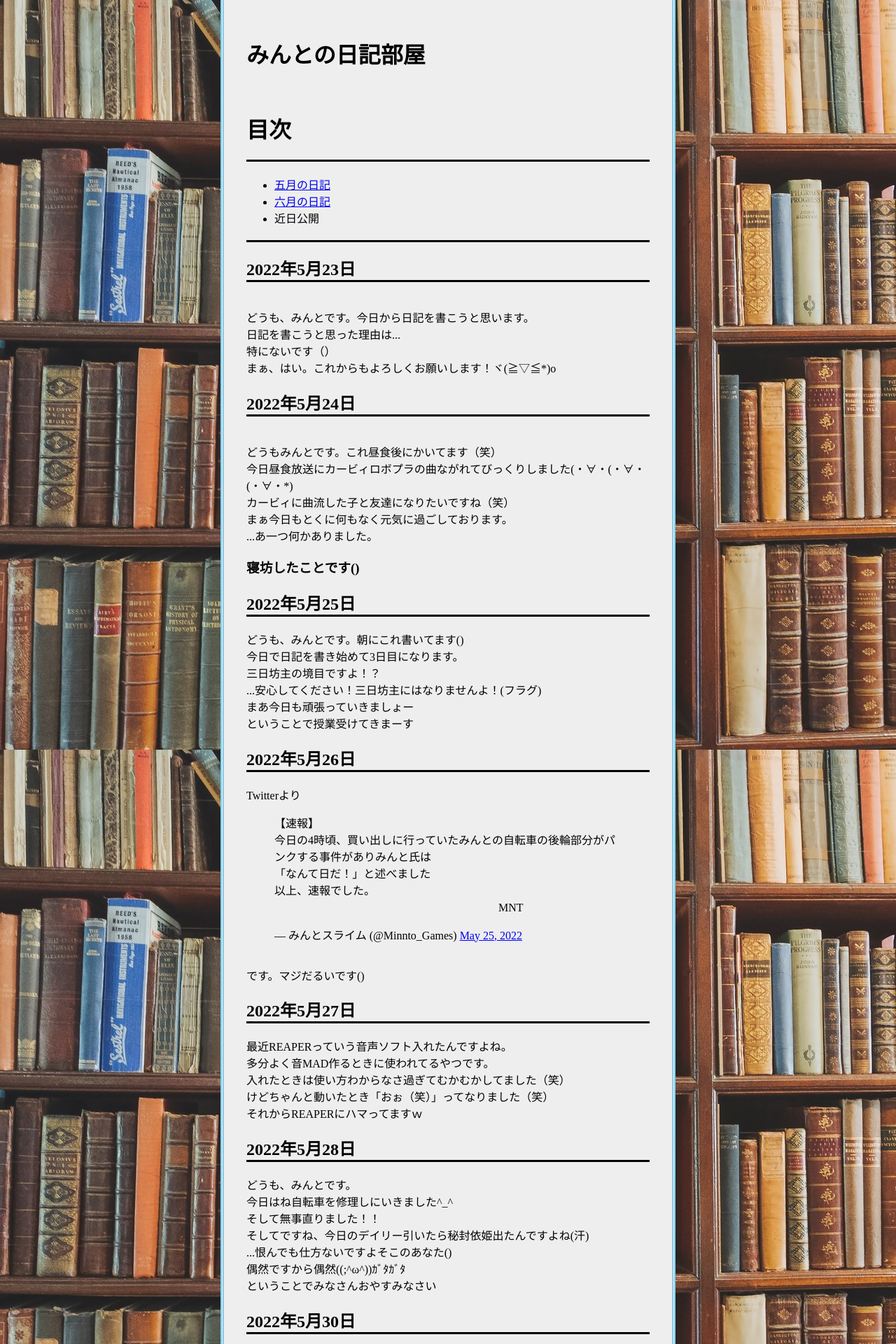
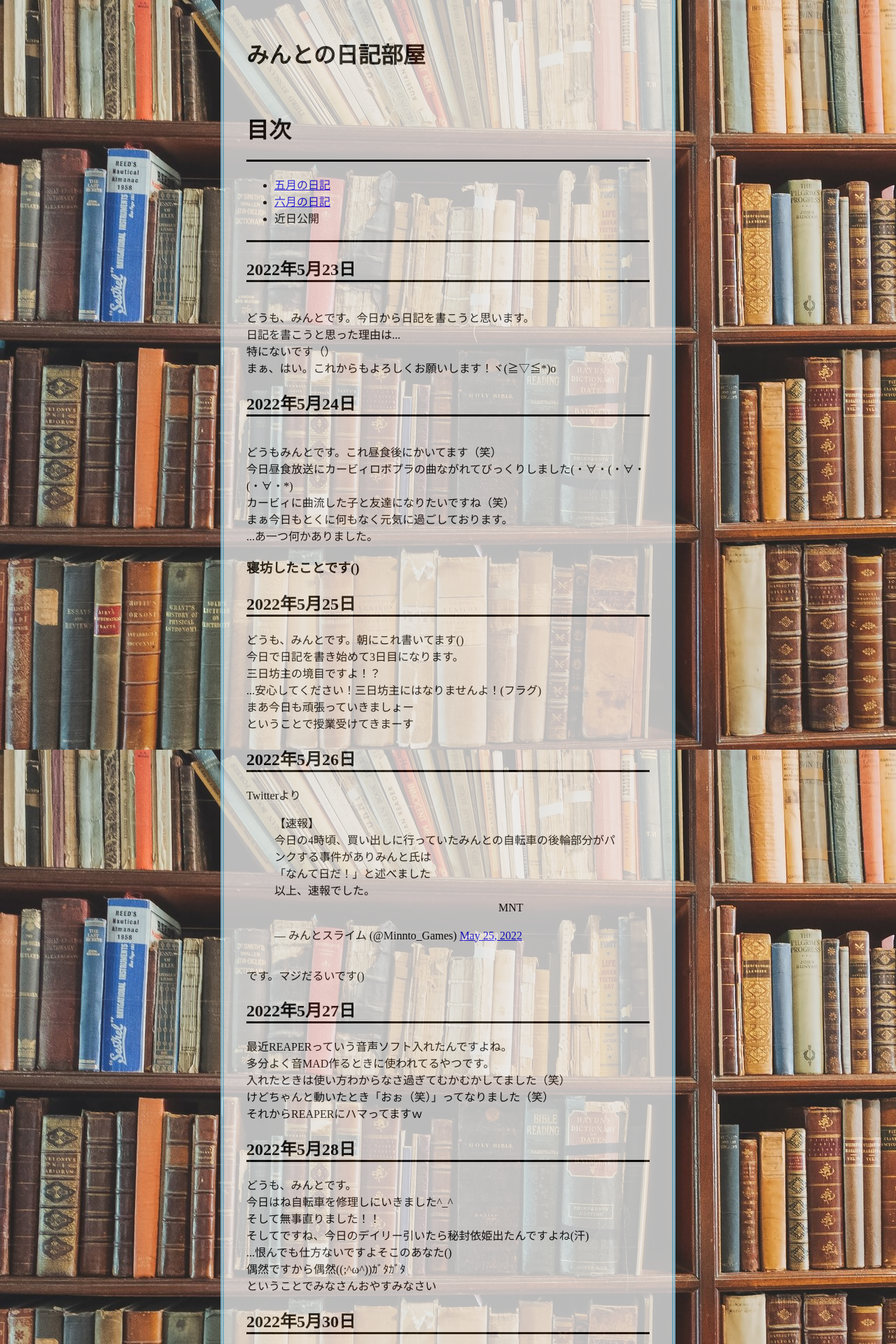
Before and after one commit to minntogames/minntogames.github.io, a PHP site: the page made by 日記/日記.html in a window 1280 px wide. Shown: the top 1920 px of the page at 70% size. Run offline with PHP 8.4, Linux system fonts and the light colour scheme; some libraries are stand-ins or nearby versions.

Commit message:
Update style.css

```diff
--- a/日記/style.css
+++ b/日記/style.css
@@ -4,6 +4,7 @@
   border-right: 5px double skyblue;
   background-color: #eee;
   padding: 2em;
+  opacity: 0.75;
 }
 
 h2 {
```
